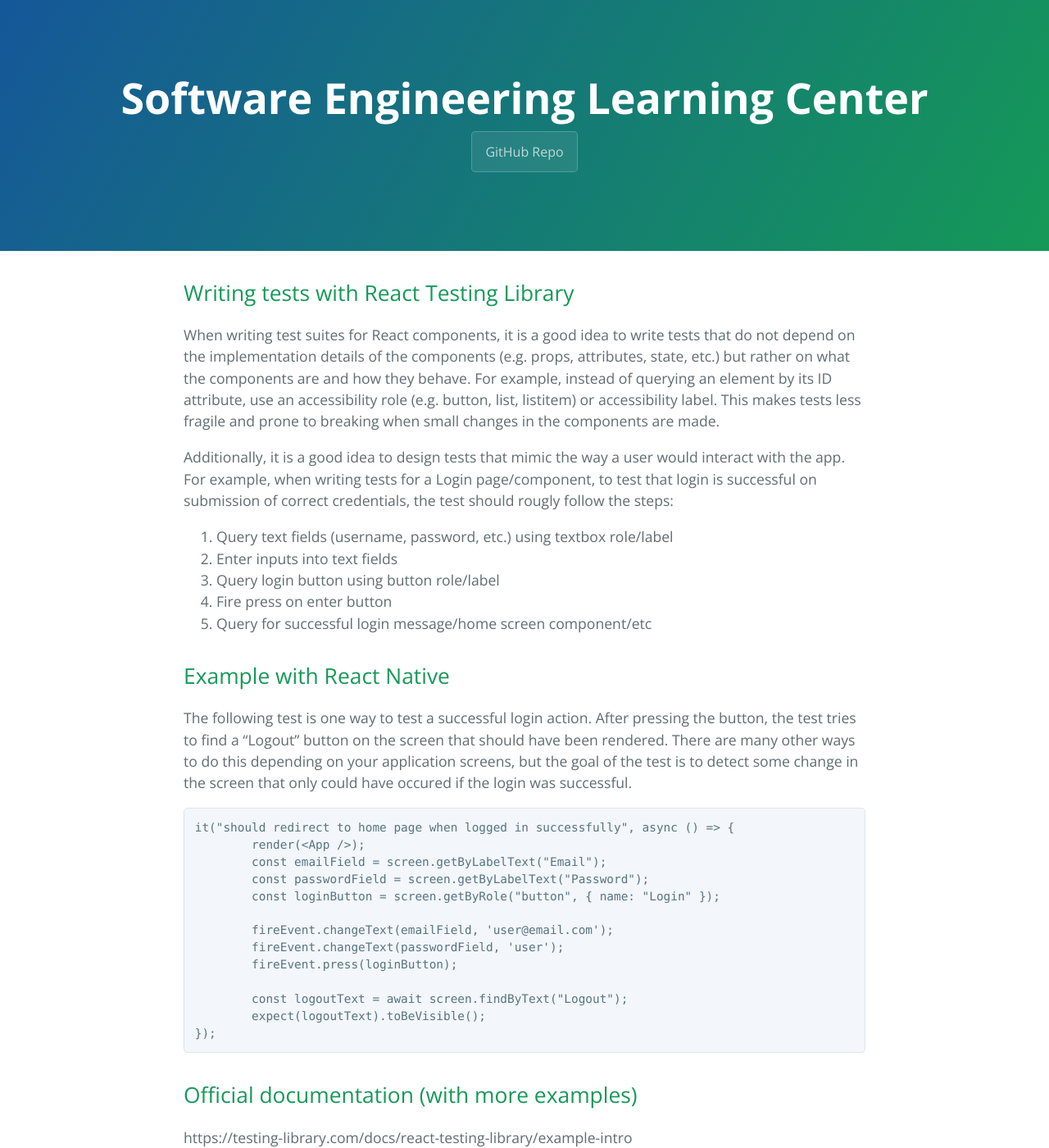
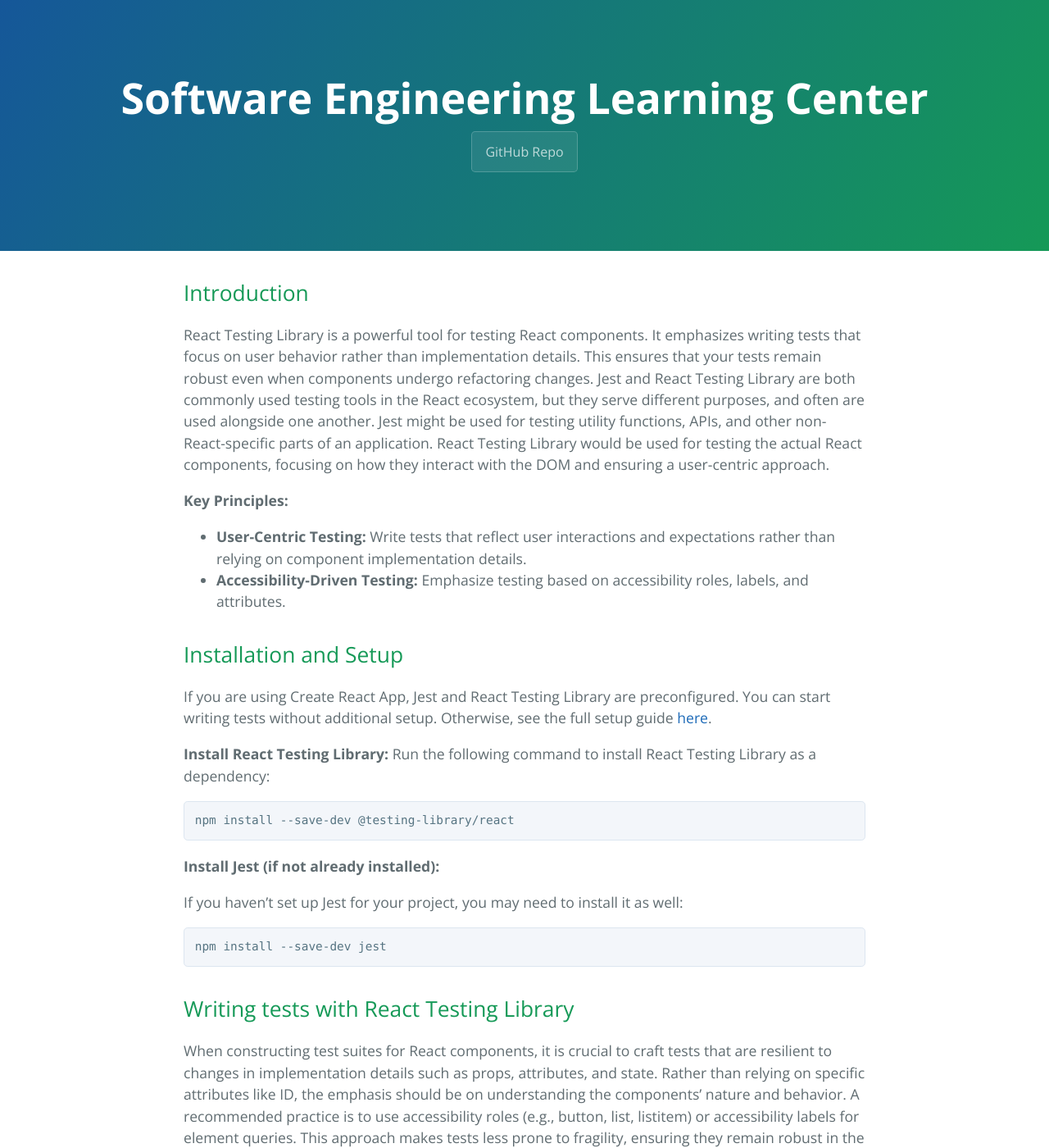
Before and after one commit to learning-software-engineering/learning-software-engineering.github.io, a Jekyll site: the page built from Topics/Development_Process/React_Testing_Library.md, in a window 1280 px wide and 1400 px high. Shown: the whole window at 82% size. Built offline with Jekyll 4.4.1, drawn with Linux system fonts in a browser that asks for light colours; our own code applies the rules of GitHub Pages for plain Markdown files; some of the changed text lies outside the part shown.

Commit message:
first draft

````diff
--- a/Topics/Development_Process/React_Testing_Library.md
+++ b/Topics/Development_Process/React_Testing_Library.md
@@ -1,17 +1,53 @@
+## Introduction
+React Testing Library is a powerful tool for testing React components. It emphasizes writing tests that focus on user behavior rather than implementation details. This ensures that your tests remain robust even when components undergo refactoring changes. Jest and React Testing Library are both commonly used testing tools in the React ecosystem, but they serve different purposes, and often are used alongside one another. Jest might be used for testing utility functions, APIs, and other non-React-specific parts of an application. React Testing Library would be used for testing the actual React components, focusing on how they interact with the DOM and ensuring a user-centric approach.
+
+**Key Principles:**
+- **User-Centric Testing:** Write tests that reflect user interactions and expectations rather than relying on component implementation details.
+- **Accessibility-Driven Testing:** Emphasize testing based on accessibility roles, labels, and attributes.
+
+## Installation and Setup
+
+If you are using Create React App, Jest and React Testing Library are preconfigured. You can start writing tests without additional setup. Otherwise, see the full setup guide [here](https://testing-library.com/docs/react-testing-library/setup).
+
+
+**Install React Testing Library:**
+Run the following command to install React Testing Library as a dependency:
+```
+npm install --save-dev @testing-library/react
+```
+
+**Install Jest (if not already installed):**
+
+If you haven't set up Jest for your project, you may need to install it as well:
+
+```
+npm install --save-dev jest
+```
+
 ## Writing tests with React Testing Library
 
-When writing test suites for React components, it is a good idea to write tests that do not depend on the implementation details of the components (e.g. props, attributes, state, etc.) but rather on what the components are and how they behave. For example, instead of querying an element by its ID attribute, use an accessibility role (e.g. button, list, listitem) or accessibility label. This makes tests less fragile and prone to breaking when small changes in the components are made.
+When constructing test suites for React components, it is crucial to craft tests that are resilient to changes in implementation details such as props, attributes, and state. Rather than relying on specific attributes like ID, the emphasis should be on understanding the components' nature and behavior. A recommended practice is to use accessibility roles (e.g., button, list, listitem) or accessibility labels for element queries. This approach makes tests less prone to fragility, ensuring they remain robust in the face of minor component modifications.
 
-Additionally, it is a good idea to design tests that mimic the way a user would interact with the app. For example, when writing tests for a Login page/component, to test that login is successful on submission of correct credentials, the test should rougly follow the steps:
+Furthermore, test design should closely mimic the way a user interacts with the application. For instance, when creating tests for a Login page or component, the test scenario should approximately follow these steps:
 
-1. Query text fields (username, password, etc.) using textbox role/label
-2. Enter inputs into text fields
-3. Query login button using button role/label
-4. Fire press on enter button
-5. Query for successful login message/home screen component/etc
+1. Querying Text Fields:
+	- Utilize accessibility roles or labels to query text fields such as username and password.
 
+2. Entering Inputs:
+	- Simulate user input by entering relevant data into the text fields.
 
-## Example with React Native
+3. Querying Login Button:
+	- Identify the login button using its accessibility role or label.
+
+4. Triggering Login Action:
+	- Simulate the user pressing the enter button to trigger the login action.
+
+5. Verification Steps:
+	- Query for elements indicative of a successful login, such as a success message or the appearance of the home screen component.
+
+By structuring tests in this user-centric manner, developers ensure that the tests not only verify the correctness of the components but also validate their functionality from an end-user perspective. This approach enhances the adaptability of tests to changes in the application's behavior and promotes the creation of more meaningful and reliable test suites.
+
+## Example (User Login)
 
 The following test is one way to test a successful login action. After pressing the button, the test tries to find a "Logout" button on the screen that should have been rendered. There are many other ways to do this depending on your application screens, but the goal of the test is to detect some change in the screen that only could have occured if the login was successful.
 
@@ -32,4 +68,23 @@
 ```
 
 ## Official documentation (with more examples)
-https://testing-library.com/docs/react-testing-library/example-intro
+
+For more in-depth information and examples, refer to the official React Testing Library documentation:
+
+- [React Testing Library Documentation](https://testing-library.com/docs/react-testing-library/example-intro)
+
+- [React Testing Library Cheatsheet](https://testing-library.com/docs/react-testing-library/cheatsheet)
+
+- [React Testing Library API - Events](https://testing-library.com/docs/dom-testing-library/api-events)
+
+- [All Testing Library Events - GitHub Repository](https://github.com/testing-library/dom-testing-library/blob/main/src/event-map.js)
+
+- [React Testing Library API - Async](https://testing-library.com/docs/dom-testing-library/api-async/)
+
+- [Jest-Dom matchers documentation](https://github.com/testing-library/jest-dom#custom-matchers)
+
+## Codesandbox Example
+You can find runnable examples for many common use cases on Codesandbox. Refer to this example found in the official documentation: [codesandbox example](https://codesandbox.io/s/github/kentcdodds/react-testing-library-examples/tree/main/).
+
+## Conclusion
+React Testing Library is a valuable tool for ensuring the reliability and functionality of your React components. By adopting a user-centric testing approach, you can create tests that are more resilient to changes and provide a better understanding of your application's behavior.
````
